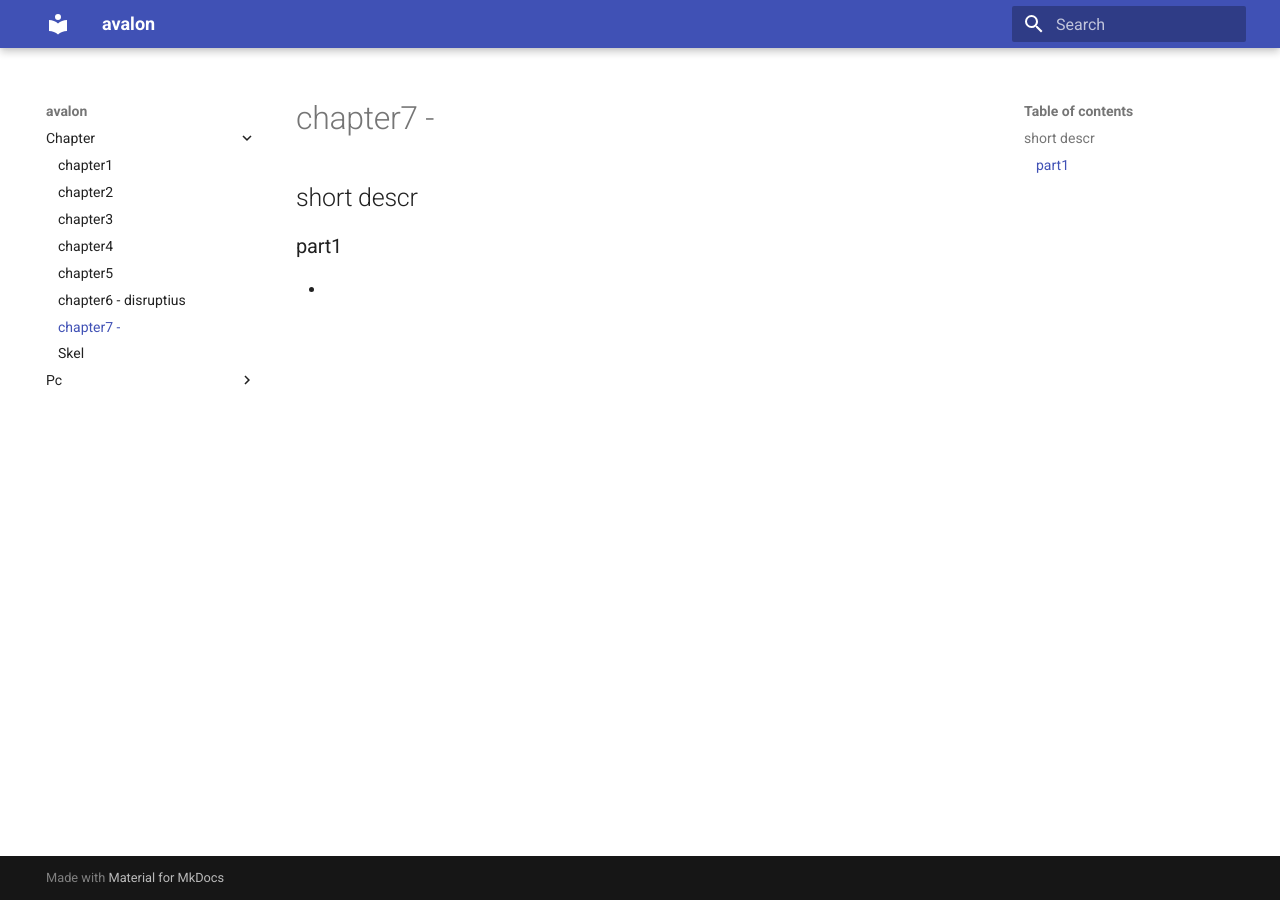
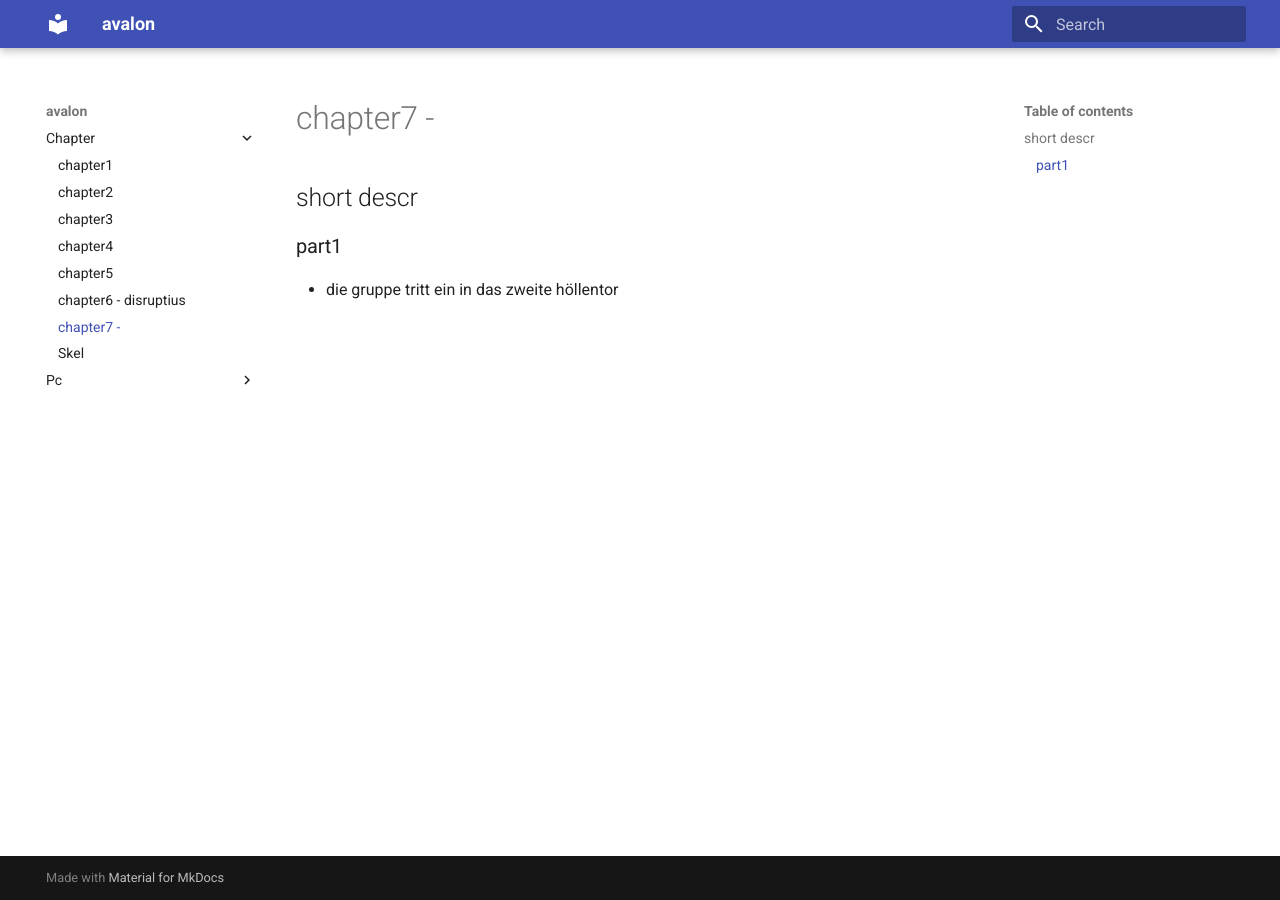
Before and after one commit to mkdocs-pnp/avalon, an MkDocs documentation site: the page built from docs/chapter/chapter7.md, in a window 1280 px wide. Built offline with MkDocs 1.6.1 and Material for MkDocs 9.7.7, drawn with Linux system fonts in a browser that asks for light colours.

Commit message:
Update chapter7.md

```diff
--- a/docs/chapter/chapter7.md
+++ b/docs/chapter/chapter7.md
@@ -4,4 +4,4 @@
 
 ###  part1
 
-+
++ die gruppe tritt ein in das zweite höllentor
```
